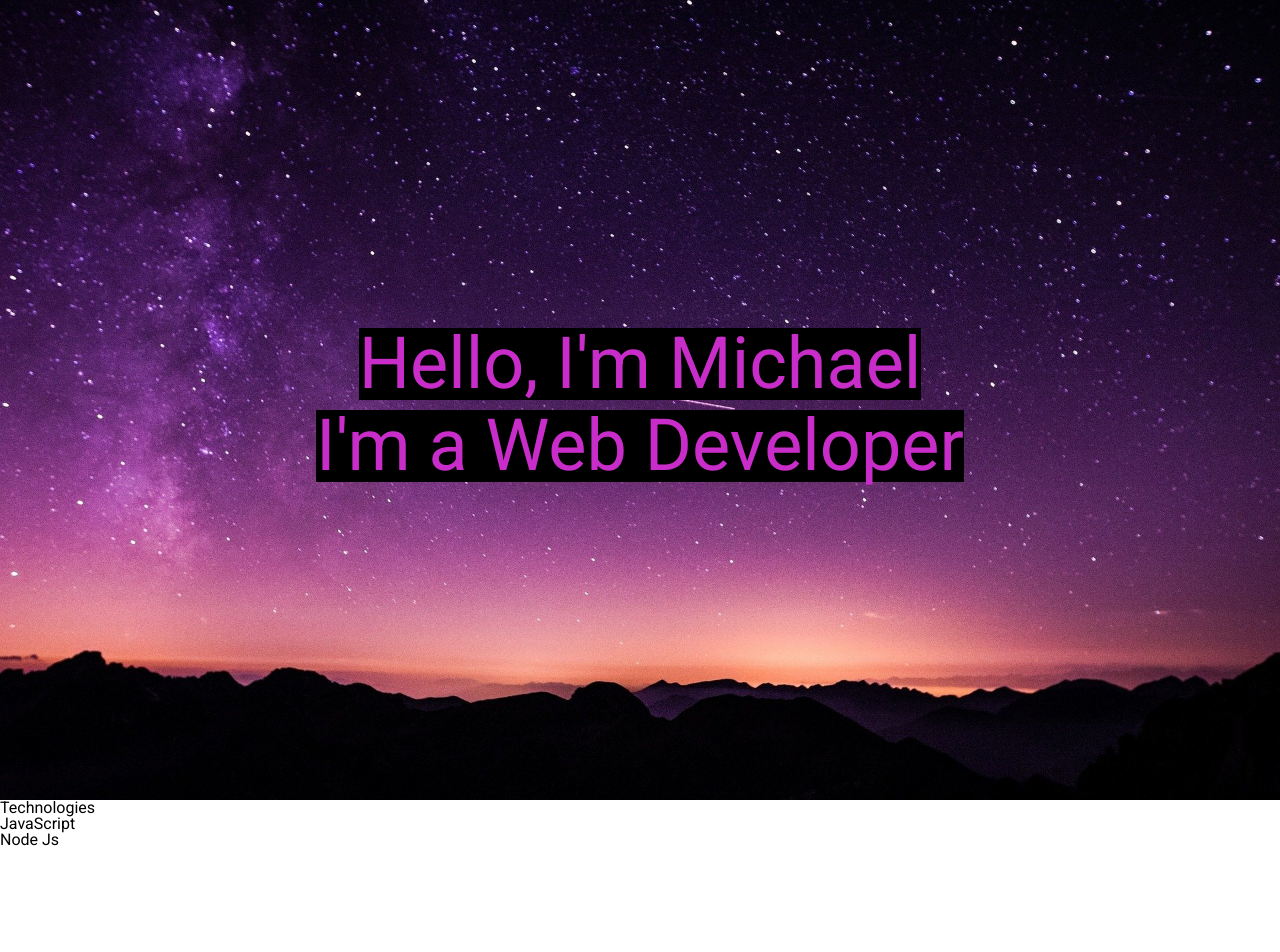
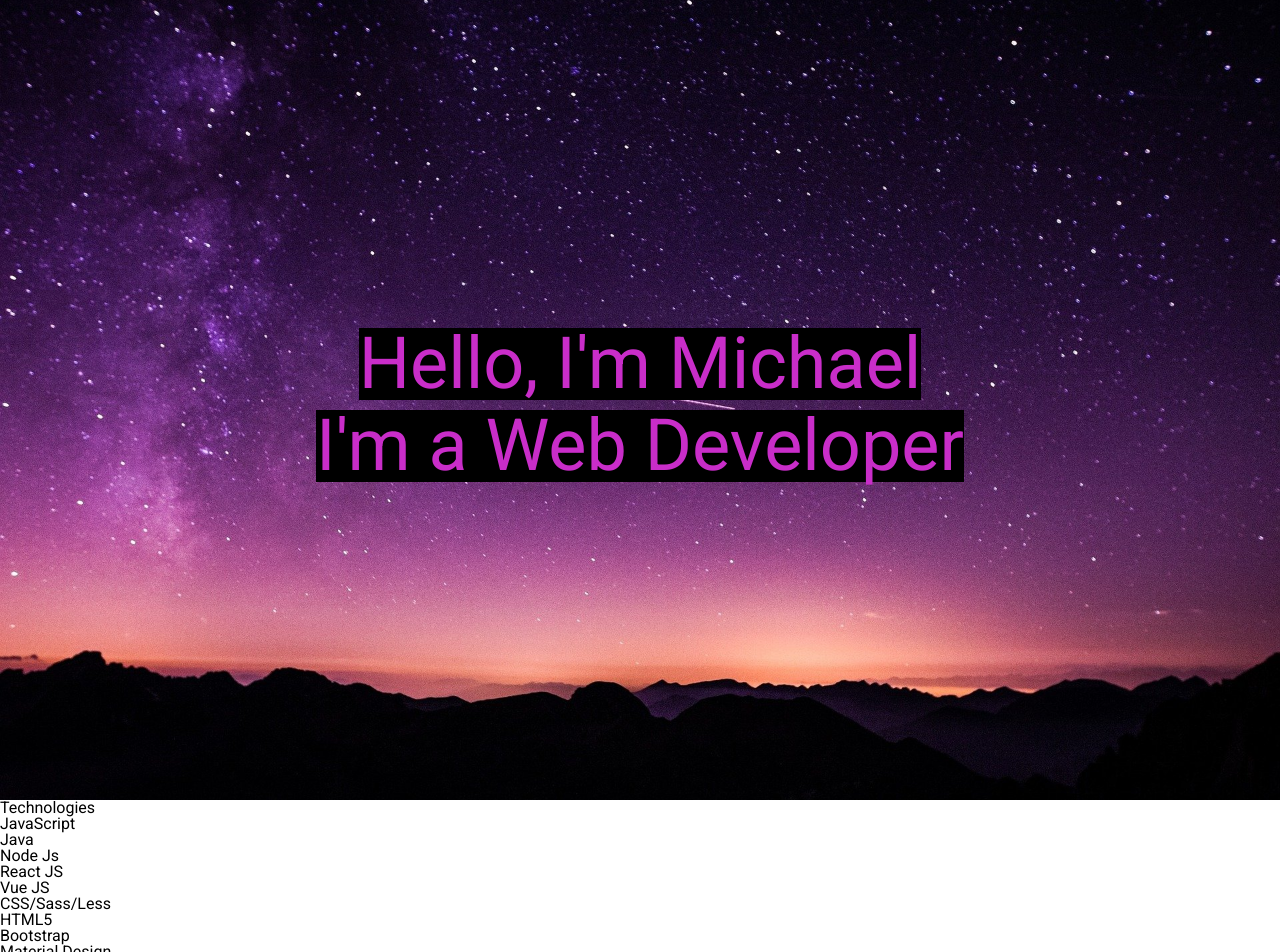
Before and after one commit to mtrew2015/portfolio2020, a React (Create React App) app in the folder portfolio/: page / in a window 1280 px wide. Shown: the top 952 px of the page. Before the commit the page ends 849 px from the top, so only its background shows below. Built offline with nearby package versions, Linux system fonts and the light colour scheme.

Commit message:
adding skills

```diff
--- a/portfolio/src/App.js
+++ b/portfolio/src/App.js
@@ -10,12 +10,15 @@ function App() {
       <div className="skillsSection">
         <h1>Technologies</h1>
         <ul>
-          <li>
-            JavaScript
-          </li>
-          <li>
-            Node Js
-          </li>
+          <li>JavaScript</li>
+          <li>Java</li>
+          <li>Node Js</li>
+          <li>React JS</li>
+          <li>Vue JS</li>
+          <li>CSS/Sass/Less</li>
+          <li>HTML5</li>
+          <li>Bootstrap</li>
+          <li>Material Design </li>
         </ul>
       </div>
     </div>
```
Also changed, not shown: 1 other file (tests, documents, lock files or other folders).
